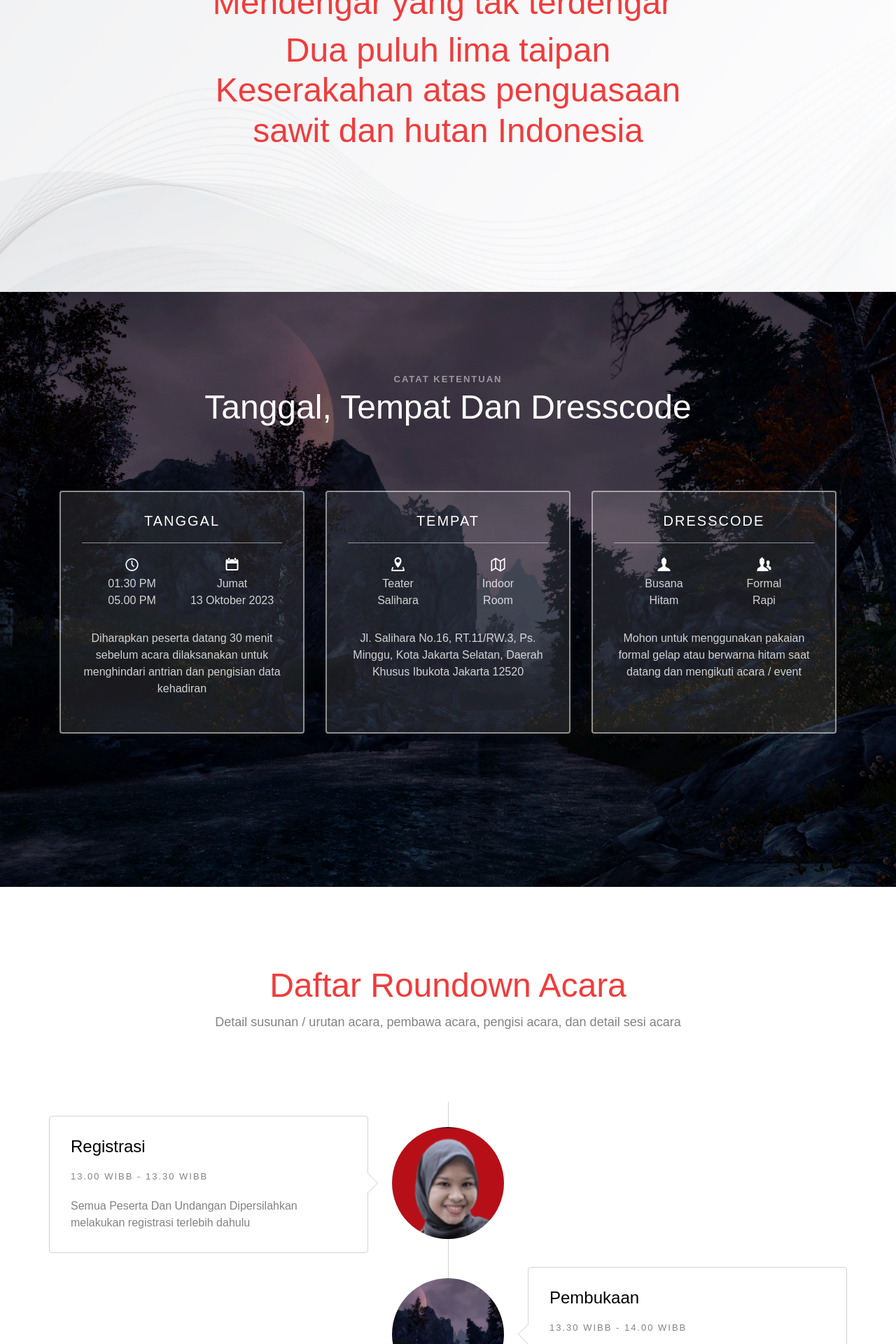
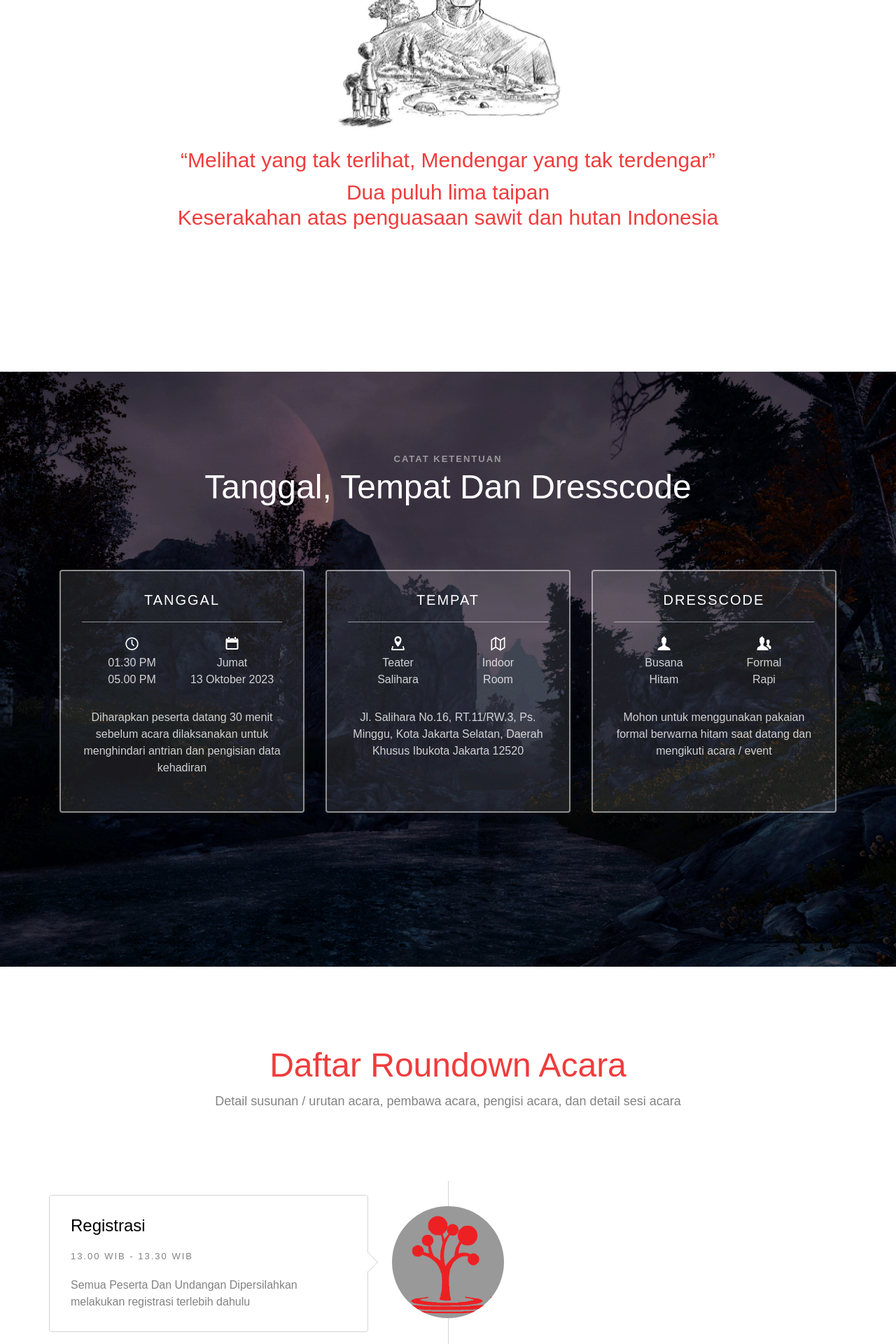
Before and after one commit to rhyoharianja/invitation, a PHP site: page / in a window 1280 px wide. Shown: the part 1160-3080 px from the top of the page at 70% size. Run offline with PHP 8.4, Linux system fonts and the light colour scheme; some web fonts are replaced.

Commit message:
update background, illustrator n text

```diff
--- a/css/style.css
+++ b/css/style.css
@@ -1868,3 +1868,6 @@ form label {
 .sections {
   display: none;
 }
+.special-h2 {
+  font-size: 30px !important;
+}
--- a/index.html
+++ b/index.html
@@ -6,10 +6,10 @@
 	<head>
 	<meta charset="utf-8">
 	<meta http-equiv="X-UA-Compatible" content="IE=edge">
-	<title>Invitation &mdash; TuK Indonesia</title>
+	<title>Invitation &mdash; TuK INDONESIA</title>
 	<meta name="viewport" content="width=device-width, initial-scale=1">
-	<meta name="description" content="TuK Indonesia Invitation" />
-	<meta name="keywords" content="TuK Indonesia Invitation" />
+	<meta name="description" content="TuK INDONESIA Invitation" />
+	<meta name="keywords" content="TuK INDONESIA Invitation" />
 	<meta name="author" content="Suryo Galih Kencana Harianja" />
 	<meta property="og:title" content=""/>
 	<meta property="og:image" content=""/>
@@ -75,7 +75,7 @@
 						<div class="display-tc animate-box fadeIn animated-slow">
 							<h2 class="animate-box" style="margin-bottom:0px;">Yth.</h2>
 							<h1 class="animate-box">Linda Rosalina</h1>
-							<h2 class="animate-box">Direktur Eksekutif TuK Indonesia</h2>
+							<h2 class="animate-box">Direktur Eksekutif TuK INDONESIA</h2>
 							<div class="simply-countdown simply-countdown-one"></div>
 							<p class="animate-box"><a href="#fh5co-couple" class="btn btn-default btn-sm" id="startPage">Buka Undangan</a></p>
 						</div>
@@ -85,14 +85,15 @@
 		</div>
 	</header>
 
-	<div id="fh5co-couple" class="fh5co-bg" style="background-image:url(images/white.jpg);">
+	<div id="fh5co-couple" class="fh5co-bg animate-box">
 		<div class="container">
 			<div class="row">
-				<div class="col-md-8 col-md-offset-2 text-center fh5co-heading animate-box">
-					<p class="animate-box ">Dengan berbahagia, kami mengundang Ibu untuk hadir dalam:</p><br/>
-					<h3 class="animate-box">diseminasi hasil penelitiandalam bentuk seni dan budaya</h3><br/><br/>
-					<h2 class="animate-box">“Melihat yang tak terlihat, Mendengar yang tak terdengar”</h2>
-					<h2 class="animate-box">Dua puluh lima taipan<br/>Keserakahan atas penguasaan sawit dan hutan Indonesia</h2>
+				<div class="col-md-12 text-center fh5co-heading animate-box">
+					<p class="animate-box ">Dengan berbahagia, kami mengundang Ibu untuk hadir dalam:</p>
+					<h3 class="animate-box">diseminasi hasil penelitian dalam bentuk seni dan budaya</h3>
+          <img src="images/illustrator.jpeg" alt="" style="width: 40vh; height: auto;"><br/><br/>
+					<h2 class="animate-box special-h2">“Melihat yang tak terlihat, Mendengar yang tak terdengar”</h2>
+					<h2 class="animate-box special-h2">Dua puluh lima taipan<br/>Keserakahan atas penguasaan sawit dan hutan Indonesia</h2>
 				</div>
 			</div>
 		</div>
@@ -156,7 +157,7 @@
 										<span>Formal</span>
 										<span>Rapi</span>
 									</div>
-									<p>Mohon untuk menggunakan pakaian formal gelap atau berwarna hitam saat datang dan mengikuti acara / event</p><br/>
+									<p>Mohon untuk menggunakan pakaian formal berwarna hitam saat datang dan mengikuti acara / event</p><br/>
 								</div>
 							</div>
 						</div>
@@ -178,11 +179,11 @@
 				<div class="col-md-12 col-md-offset-0">
 					<ul class="timeline animate-box">
 						<li class="animate-box">
-							<div class="timeline-badge" style="background-image:url(images/mufida.png);"></div>
+							<div class="timeline-badge" style="background-image:url(images/tuk-icon.png);"></div>
 							<div class="timeline-panel">
 								<div class="timeline-heading">
 									<h3 class="timeline-title">Registrasi</h3>
-									<span class="date">13.00 WIBB - 13.30 WIBB</span>
+									<span class="date">13.00 WIB - 13.30 WIB</span>
 								</div>
 								<div class="timeline-body">
 									<p>Semua Peserta Dan Undangan Dipersilahkan melakukan registrasi terlebih dahulu</p>
@@ -190,11 +191,11 @@
 							</div>
 						</li>
 						<li class="timeline-inverted animate-box">
-							<div class="timeline-badge" style="background-image:url(images/bg-home.gif);"></div>
+							<div class="timeline-badge" style="background-image:url(images/tuk-icon.png);"></div>
 							<div class="timeline-panel">
 								<div class="timeline-heading">
 									<h3 class="timeline-title">Pembukaan</h3>
-									<span class="date">13.30 WIBB - 14.00 WIBB</span>
+									<span class="date">13.30 WIB - 14.00 WIB</span>
 								</div>
 								<div class="timeline-body">
 									<p>Peserta Dan Undangan Dipersilahkan Memasuki Ruangan. Dibuka dengan Indonesia Raya 3 Stanza</p>
@@ -206,7 +207,7 @@
 							<div class="timeline-panel">
 								<div class="timeline-heading">
 									<h3 class="timeline-title">Pertunjukan musik</h3>
-									<span class="date">14.00 WIBB - 14.30 WIBB</span>
+									<span class="date">14.00 WIB - 14.30 WIB</span>
 								</div>
 								<div class="timeline-body">
 									<p>Pertunjukan musik oleh Bagus Dwi Danto : </p>
@@ -223,7 +224,7 @@
 							<div class="timeline-panel">
 								<div class="timeline-heading">
 									<h3 class="timeline-title">Dongeng</h3>
-									<span class="date">14.30 WIBB - 15.00 WIBB</span>
+									<span class="date">14.30 WIB - 15.00 WIB</span>
 								</div>
 								<div class="timeline-body">
 									<p>Dongeng bersama PM Toh</p>
@@ -235,7 +236,7 @@
 							<div class="timeline-panel">
 								<div class="timeline-heading">
 									<h3 class="timeline-title">Puisi</h3>
-									<span class="date">15.00 WIBB - 15.15 WIBB</span>
+									<span class="date">15.00 WIB - 15.15 WIB</span>
 								</div>
 								<div class="timeline-body">
 									<p>Indahnya puisi bersama Peri Sandi</p>
@@ -246,11 +247,11 @@
 							<div class="timeline-badge" style="background-image:url(images/linda-rosalina.jpeg);"></div>
 							<div class="timeline-panel">
 								<div class="timeline-heading">
-									<h3 class="timeline-title">Laporan & Pantomim</h3>
-									<span class="date">15.15 WIBB - 15.45 WIBB</span>
+									<h3 class="timeline-title">Penuturan Hasil Studi & Pantomime</h3>
+									<span class="date">15.15 WIB - 15.45 WIB</span>
 								</div>
 								<div class="timeline-body">
-									<p>Pemaparan Laporan 25 Taipan oleh Direktur Utama Tuk Indonesia Linda Rosalina dan Pantomim bersama Jempling Mime Studio</p>
+									<p>Penuturan hasil studi 25 Taipan oleh Direktur Eksekutif Tuk INDONESIA Linda Rosalina dan Pantomime bersama Jempling Mime Studio</p>
 								</div>
 							</div>
 						</li>
@@ -264,8 +265,8 @@
 		<div class="container">
 			<div class="row">
 				<div class="col-md-8 col-md-offset-2 text-center fh5co-heading animate-box">
-					<span>Rekam Jejak</span>
-					<h2 style="padding-top: 10px;">Galeri Rekam Jejak</h2>
+					<span>Media</span>
+					<h2 style="padding-top: 10px;">Galeri Foto</h2>
 				</div>
 			</div>
 			<div class="row row-bottom-padded-md">
@@ -400,7 +401,7 @@
 				<div class="col-md-12 text-center">
 					<p>
 						<small class="block">&copy; 2023. All Rights Reserved.</small>
-						<small class="block">Designed by <a href="https://www.tuk.or.id/" target="_blank">TuK Indonesia</a> Author oleh: <a href="suryo@tuk.or.id" target="_blank">Suryo Galih K H</a></small>
+						<small class="block">Designed by <a href="https://www.tuk.or.id/" target="_blank">TuK INDONESIA</a> Author oleh: <a href="suryo@tuk.or.id" target="_blank">Suryo Galih K H</a></small>
 					</p>
 					<p>
 						<ul class="fh5co-social-icons">
```
Also changed, not shown: images/illustrator.jpeg (added), images/linda-rosalina.jpeg, images/tuk-icon.png (added), 1 other file.
